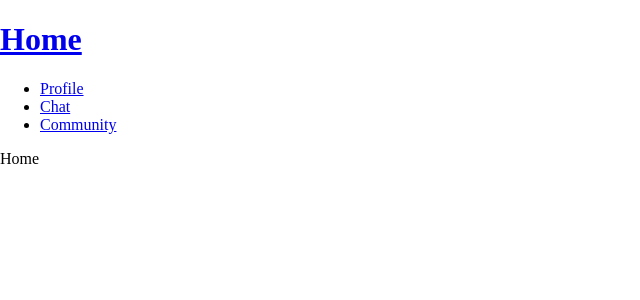
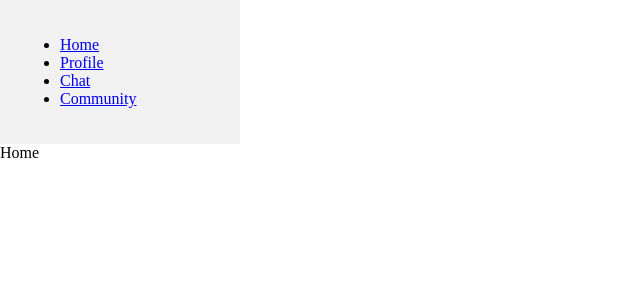
Before and after one commit to TinyTiim/DevConnect, a React (Create React App) app in the folder my-app/client/: page / in a window 1280 px wide. Both pictures are taken after typing "Sample" into the empty fields and a click on the button "Enter". Shown: the top 300 px of the page, without its empty margins (0-640 px from the left). Built offline with nearby package versions, Linux system fonts and the light colour scheme; no server answers.

Commit message:
changed nav layout, so I can focus on styling.

```diff
--- a/my-app/client/src/components/Nav/index.js
+++ b/my-app/client/src/components/Nav/index.js
@@ -1,9 +1,9 @@
 import React from "react";
 import Auth from "../../utils/auth";
 import { Link } from "react-router-dom";
+import "./nav.css";
 
 function Nav() {
-
   function showNavigation() {
     if (Auth.loggedIn()) {
       return (
@@ -19,20 +19,19 @@ function Nav() {
     } else {
       return (
         <ul className="flex-row">
+
           <li className="mx-1">
-            <Link to="/profile">
-              Profile
-            </Link>
+            <Link to="/">Home</Link>
+          </li>
+
+          <li className="mx-1">
+            <Link to="/profile">Profile</Link>
           </li>
           <li className="mx-1">
-            <Link to="/chats">
-              Chat
-            </Link>
+            <Link to="/chats">Chat</Link>
           </li>
           <li className="mx-1">
-            <Link to="/community">
-              Community
-            </Link>
+            <Link to="/community">Community</Link>
           </li>
         </ul>
       );
@@ -40,18 +39,10 @@ function Nav() {
   }
 
   return (
-    <header className="flex-row px-1">
-      <h1>
-        <Link to="/">
-          <span role="img" aria-label=""></span>
-          Home
-        </Link>
-      </h1>
+    <div className="container">
+      <aside className="sidebar">{showNavigation()}</aside>
 
-      <nav>
-        {showNavigation()}
-      </nav>
-    </header>
+  </div>
   );
 }
 
--- /dev/null
+++ b/my-app/client/src/components/Nav/nav.css
@@ -0,0 +1,14 @@
+.container {
+    display: flex;
+  }
+
+  .sidebar {
+    width: 200px;
+    background-color: #f1f1f1;
+    padding: 20px;
+  }
+
+  .header {
+    flex-grow: 1;
+    padding: 20px;
+  }
```
Also changed, not shown: 1 other file (tests, documents, lock files or other folders).
